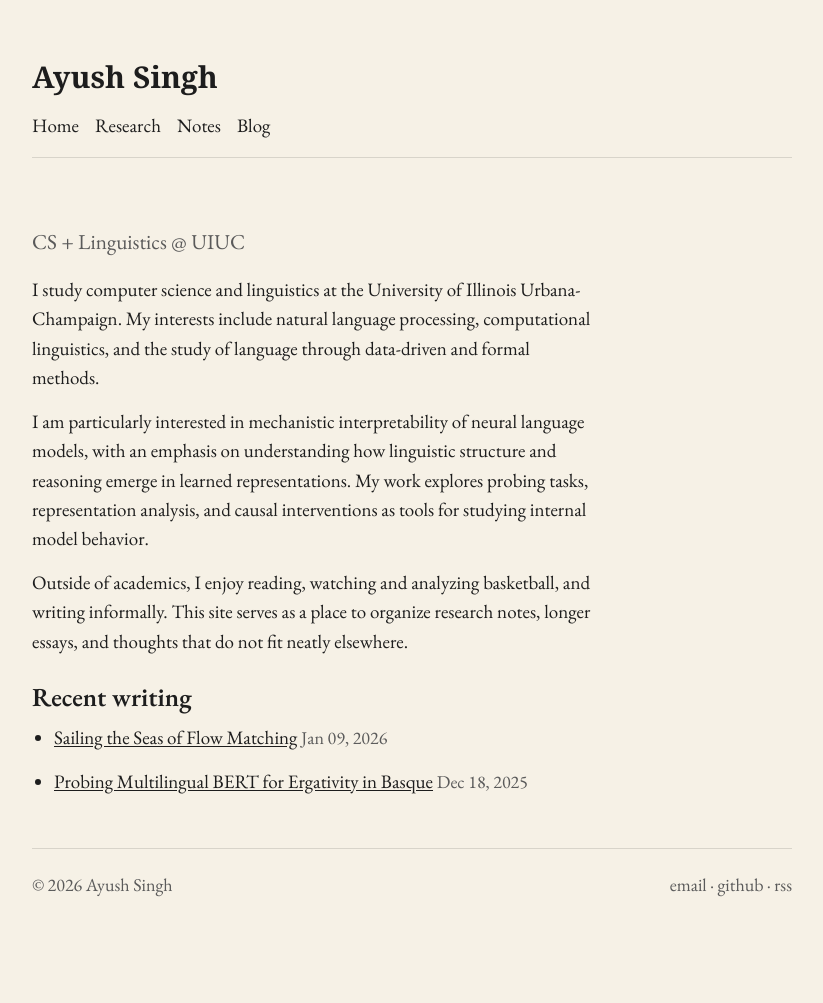
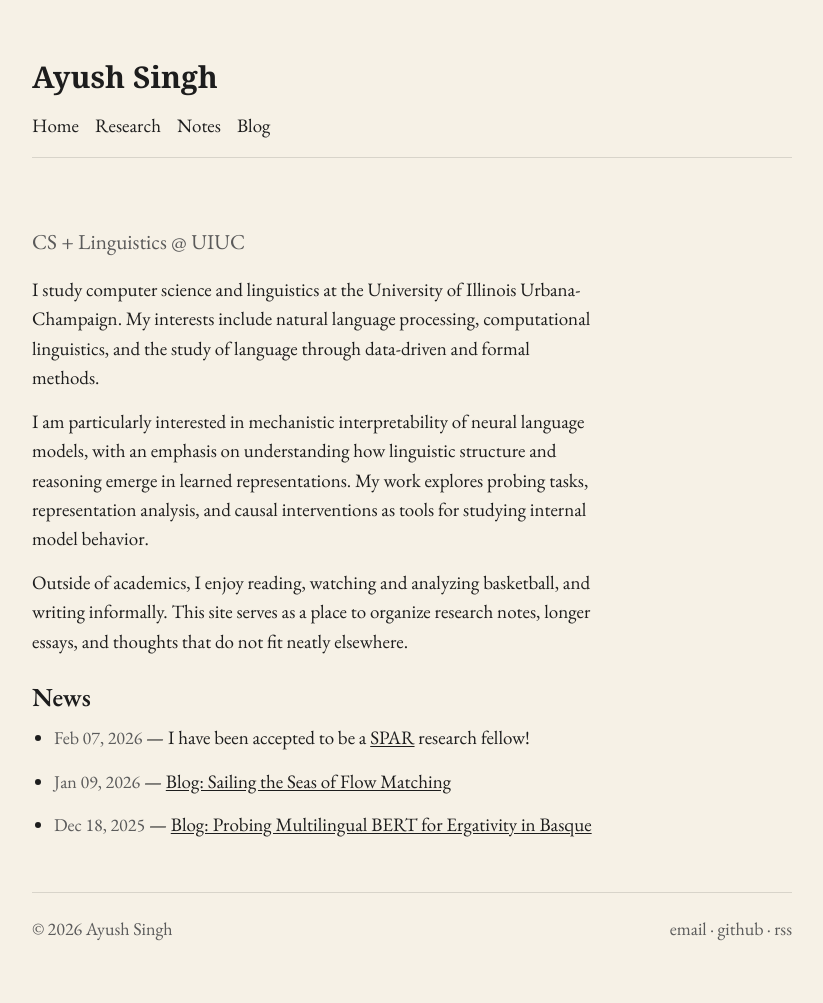
Before and after one commit to AyushSingh42/ayushsingh42.github.io, a Jekyll site: the page built from index.md, in a window 1280 px wide. Shown: the whole page, without its empty margins (84-907 px from the left). Built offline with Jekyll 4.4.1, drawn with Linux system fonts in a browser that asks for light colours; some web fonts are replaced; before the commit the page ends 959 px from its top, so only the background shows below that.

Commit message:
changed recent writing to a news section

```diff
--- /dev/null
+++ b/_data/news.yaml
@@ -0,0 +1,2 @@
+- date: 2026-02-07
+  content: "I have been accepted to be a [SPAR](https://sparai.org/) research fellow!"
--- a/index.md
+++ b/index.md
@@ -10,7 +10,9 @@ I am particularly interested in mechanistic interpretability of neural language
 
 Outside of academics, I enjoy reading, watching and analyzing basketball, and writing informally. This site serves as a place to organize research notes, longer essays, and thoughts that do not fit neatly elsewhere.
 
-## Recent writing
-{% for post in site.posts limit:4 %}
-- [{{ post.title }}]({{ post.url | relative_url }}) <span class="small">{{ post.date | date: "%b %d, %Y" }}</span>
+## News
+
+{% assign all_news = site.data.news | concat: site.posts | sort: 'date' | reverse %}
+{% for item in all_news limit: 5 %}
+- <span class="small">{{ item.date | date: "%b %d, %Y" }}</span> — {% if item.title %}[Blog: {{ item.title }}]({{ item.url | relative_url }}){% else %}{{ item.content | markdownify | remove: '<p>' | remove: '</p>' }}{% endif %}
 {% endfor %}
```
Also changed, not shown: 4 other files.
